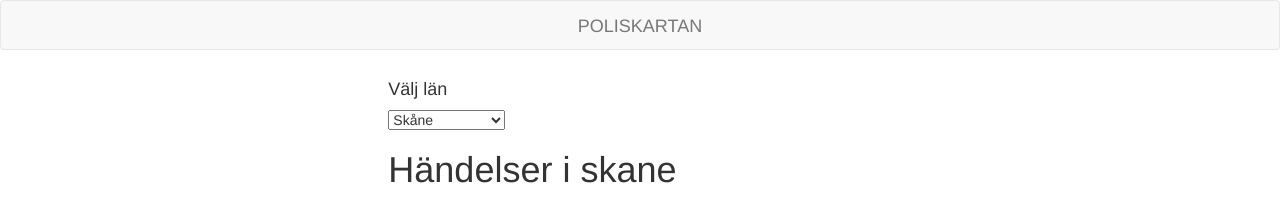
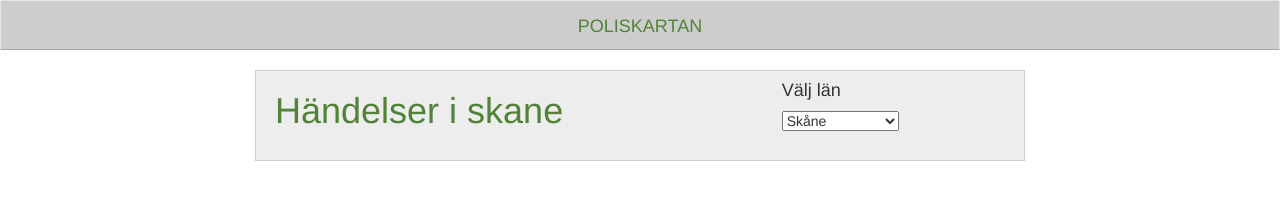
Before and after one commit to davidjosefson/poliskarta, a plain HTML site: page client/index.html in a window 1280 px wide. Drawn offline with Linux system fonts and the light colour scheme; no server answers.

Commit message:
Designchanges only

```diff
--- a/client/includes/css/styles.css
+++ b/client/includes/css/styles.css
@@ -1,5 +1,5 @@
-.navbar-brand
-{
+
+.navbar-brand {
     position: absolute;
     width: 100%;
     left: 0;
@@ -8,7 +8,9 @@
     margin: auto;
 }
 
-
+.greentext {
+    color: #528237 !important;
+}
 
 #main {
     max-width: 800px;
@@ -17,3 +19,29 @@
 .half-width {
     width: 40%
 }
+
+.main-header {
+    min-height: 20px;
+    padding: 0px 19px 19px 19px;
+    margin-bottom: 20px;
+    background-color: #EDEDED;
+    border: 1px solid #CDCDCD;
+    border-radius: 0px;
+}
+
+.main-header h1 {
+    color: #528237;
+}
+
+.well {
+    background-color: #EDEDED;
+    border: 1px solid #CDCDCD;
+    border-radius: 0px;
+    margin-bottom: 10px;
+}
+.navbar-default {
+    background-color: #CDCDCD;
+    border-bottom: 1px solid #AAA;
+    border-radius: 0px;
+
+}
--- a/client/index.html
+++ b/client/index.html
@@ -12,10 +12,9 @@
 
     <!-- Bootstrap CSS -->
     <link href="includes/css/bootstrap.css" rel="stylesheet">
-
+    <link href="includes/css/bootstrap.css.map" rel="stylesheet">
     <!-- Custom CSS -->
     <link href="includes/css/styles.css" rel="stylesheet">
-    <link href="includes/css/bootstrap.css.map" rel="stylesheet">
     <script type="text/javascript" src="includes/js/angular.js"></script>
     <script type="text/javascript" src="app.js"></script>
 
@@ -26,7 +25,7 @@
 <body ng-controller="EventController as ctrl">
 
     <nav class="navbar navbar-default" role="navigation">
-        <a class="navbar-brand" href="#">POLISKARTAN</a>
+        <a class="navbar-brand greentext" href="#">POLISKARTAN</a>
         <ul class="nav navbar-nav navbar-left">
         </ul>
     </nav>
@@ -35,9 +34,13 @@
 
 
     <div class="container" id="main">
+        <div class="main-header">
             <div class="row">
-            <div class="col-md-2"></div>
+
                 <div class="col-md-8">
+                    <h1>Händelser i {{ctrl.selected}}</h1>
+                </div>
+                <div class="col-md-2">
                     <h4>Välj län</h4>
                     <select ng-init="selected = 'skane'" ng-model="selected" ng-change="ctrl.getData(selected)">
                         <option value="stockholm">Stockholm</option>
@@ -69,15 +72,10 @@
 
                 </div>
                 <div class="col-md-2"></div>
+
+            </div>
         </div>
 
-        <div class="row">
-            <div class="col-md-2"></div>
-            <div class="col-md-8">
-                <h1>Händelser i {{ctrl.selected}}</h1>
-            </div>
-            <div class="col-md-2"></div>
-        </div>
         <div class="well" ng-repeat="event in ctrl.events.Events">
             <event></event>
         </div>
```
Lines whose indentation alone changed are shown as unchanged.
